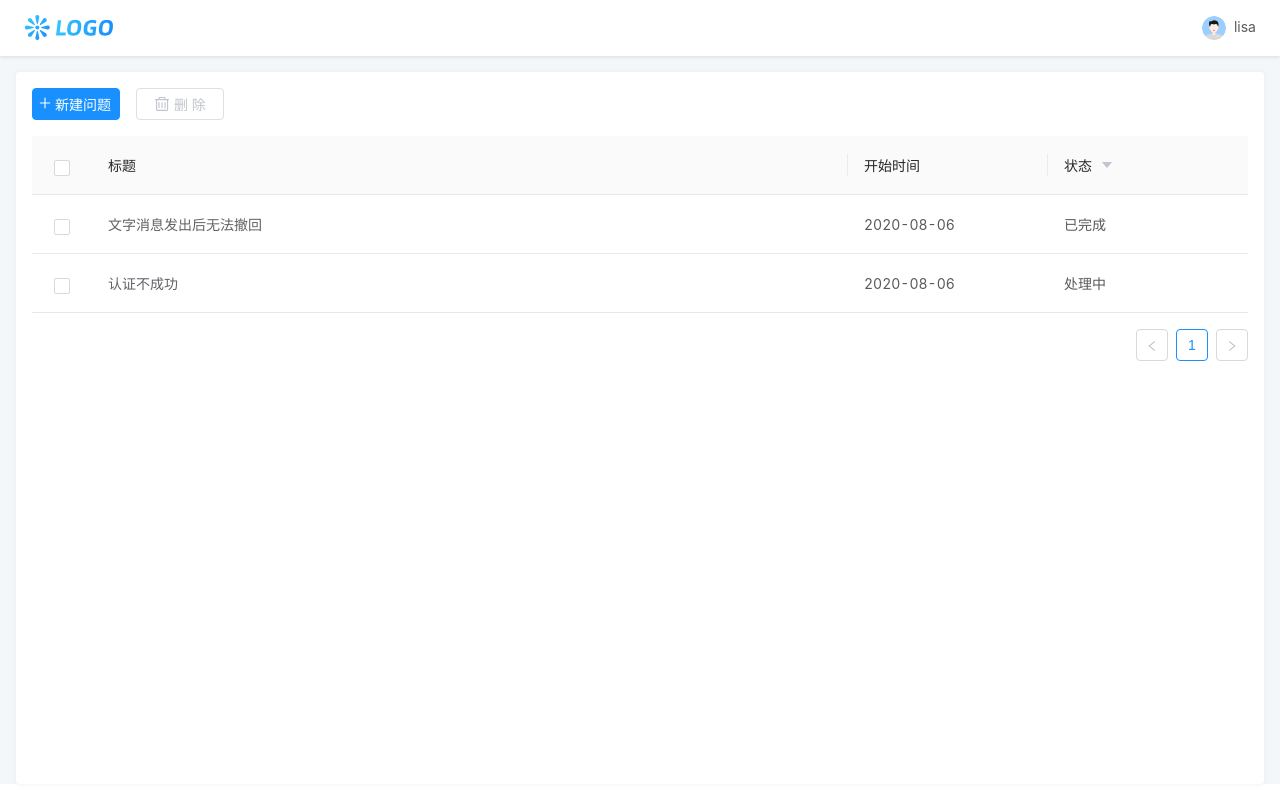
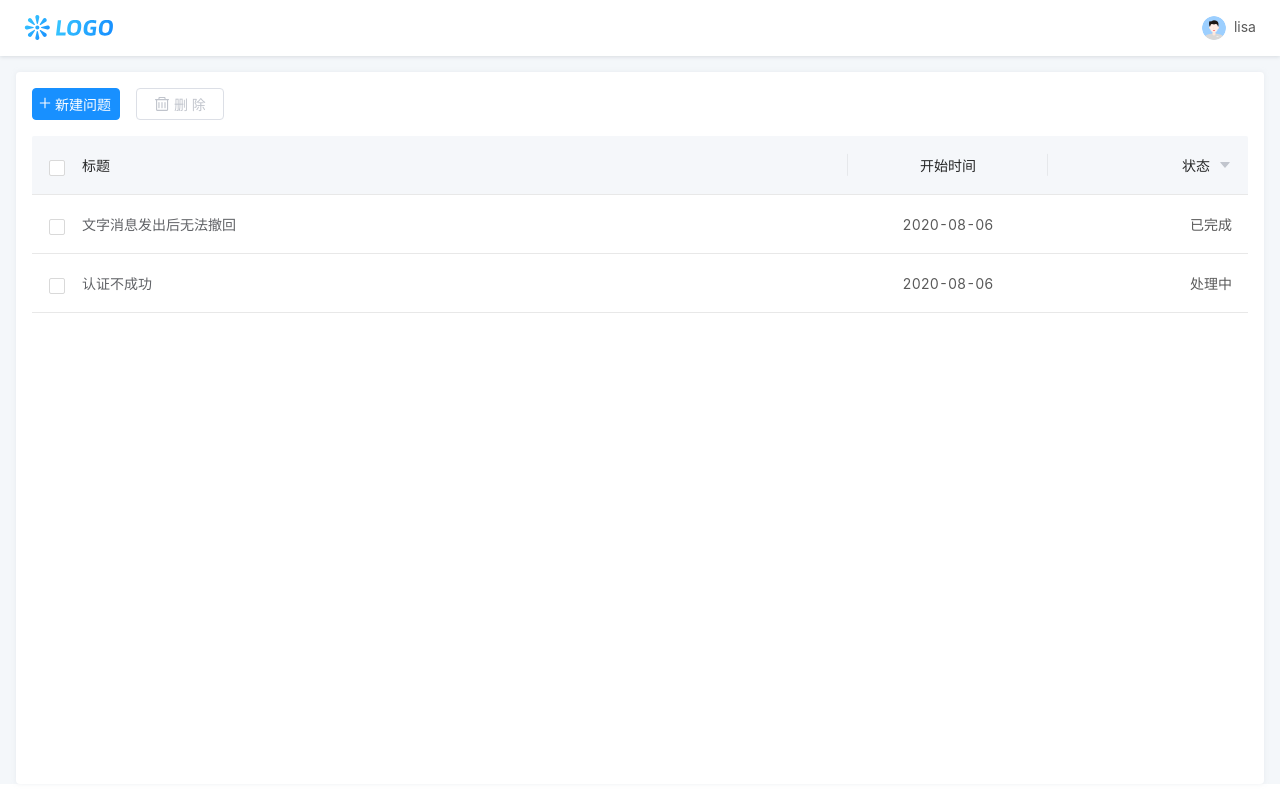
Before and after one commit to shmilyvidian/vs-ask, a React (Create React App) app: page /#/home in a window 1280 px wide. Built offline with nearby package versions, Linux system fonts and the light colour scheme.

Commit message:
fix: 修改首页样式

```diff
--- a/src/components/buttonWrap/index.less
+++ b/src/components/buttonWrap/index.less
@@ -104,6 +104,11 @@
     border-color: #1890FF;
   }
 
+  &-btn-primary:hover {
+    background: #349DFF;
+    border-color: #1890FF;
+  }
+
   &-btn-default {
     color: #C0C4CC;
   }
@@ -128,3 +133,7 @@
 .btn-icon-delete-active:extend(.btn-icon-common) {
   background: url('../../assets/svg/delete.svg');
 }
+
+.button-wrap-btn-content:hover .btn-icon-delete-active:extend(.btn-icon-common){
+  background: url('../../assets/svg/delete-hover.svg');
+}
--- a/src/components/tableWrap/index.less
+++ b/src/components/tableWrap/index.less
@@ -1,27 +1,42 @@
-.filter-wrapper{
+.filter-wrapper {
   width: 74px;
   text-align: center;
   font-size: 14px;
   color: #606266;
 
-  &-top{
+  &-top {
     margin-bottom: 20px;
   }
 
-  .font-color{
+  .font-color {
     color: #606266;
   }
 }
 
-.mr10{
+.mr10 {
   margin-left: 8px;
-  margin-right: 13px;
 }
 
-.link-class{
+.link-class {
   color: #606266;
 }
 
-.link-class:hover{
+.link-class:hover {
   color: #1890FF;
 }
+
+.list-table {
+  max-height: 610px;
+  overflow-y: auto;
+
+  .ant-table-thead>tr>th {
+    background-color: #f5f7fa;
+  }
+
+  .ant-table-thead .ant-table-cell:nth-child(2) {
+    padding: 0;
+  }
+  .ant-table-tbody .ant-table-cell:nth-child(2) {
+    padding: 0;
+  }
+}
--- a/src/components/tableWrap/index.tsx
+++ b/src/components/tableWrap/index.tsx
@@ -66,7 +66,7 @@ const TableWrap = ({ callback }: ITable) => {
             onClick={() => handleclick(-1)}
             style={{
               cursor: "pointer",
-              color: filterState[-1] ? "blue" : "black",
+              color: filterState[-1] ? "#1890ff" : "#606266",
             }}
             className="filter-wrapper-top"
           >
@@ -76,7 +76,7 @@ const TableWrap = ({ callback }: ITable) => {
             onClick={() => handleclick(0)}
             style={{
               cursor: "pointer",
-              color: filterState[0] ? "blue" : "black",
+              color: filterState[0] ? "#1890ff" : "#606266",
             }}
             className="filter-wrapper-top"
           >
@@ -86,7 +86,7 @@ const TableWrap = ({ callback }: ITable) => {
             onClick={() => handleclick(1)}
             style={{
               cursor: "pointer",
-              color: filterState[1] ? "blue" : "black",
+              color: filterState[1] ? "#1890ff" : "#606266",
             }}
             className="font-color"
           >
@@ -108,6 +108,10 @@ const TableWrap = ({ callback }: ITable) => {
     </Popover>
   );
 
+  const tableHeader =(
+    <div className="table-height">标题</div>
+  )
+
   const chooseData = useMemo(() => {
     if (filterState.some((v) => v === true)) {
       return filterData;
@@ -118,7 +122,7 @@ const TableWrap = ({ callback }: ITable) => {
 
   const columns: ColumnsType<DataType> = [
     {
-      title: "标题",
+      title: tableHeader,
       dataIndex: "name",
       render: (_: any, record: DataType) => {
         return (
@@ -137,11 +141,13 @@ const TableWrap = ({ callback }: ITable) => {
       title: "开始时间",
       dataIndex: "startTime",
       width: 200,
+      align: 'center'
     },
     {
       title: filterTitle,
       dataIndex: "state",
       width: 200,
+      align: 'right',
       render: (_: any, record: DataType) => {
         return <span>{record.state === 0 ? "已完成" : "处理中"}</span>;
       },
@@ -149,6 +155,7 @@ const TableWrap = ({ callback }: ITable) => {
   ];
   const rowSelection: TableRowSelection<DataType> = {
     selectedRowKeys,
+    columnWidth: 50,
     onChange: (selectedRowKeys: any, selectedRows: DataType[]) => {
       // 删除数据方法
       const delfn = () => {
@@ -185,9 +192,11 @@ const TableWrap = ({ callback }: ITable) => {
 
   return (
     <Table
+      className='list-table'
       rowSelection={rowSelection}
       columns={columns}
       dataSource={chooseData}
+      pagination={false}
     ></Table>
   );
 };
```
Also changed, not shown: src/assets/svg/delete-hover.svg (added), src/assets/svg/delete.svg.
